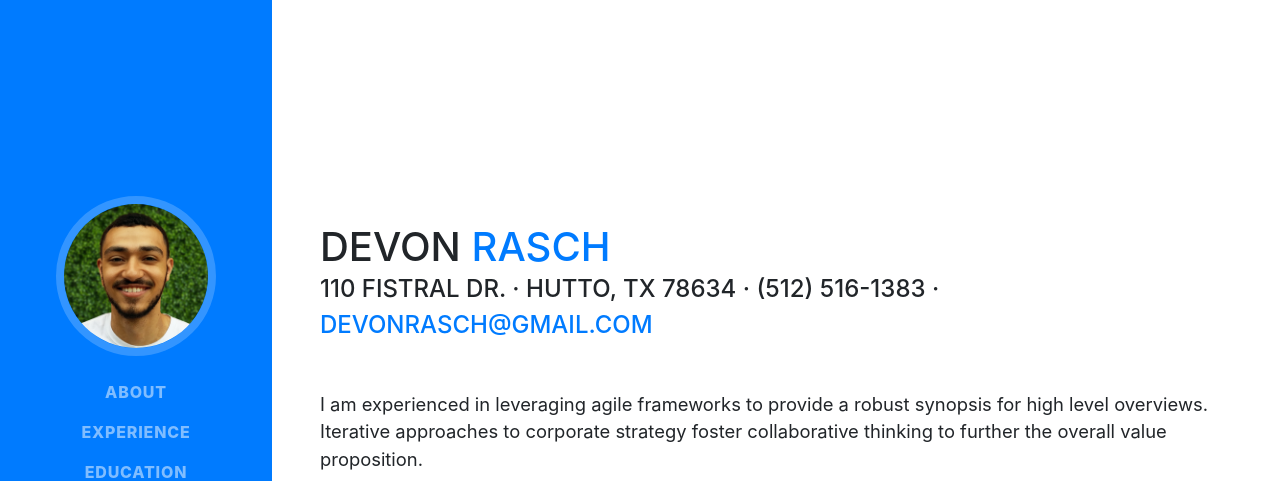
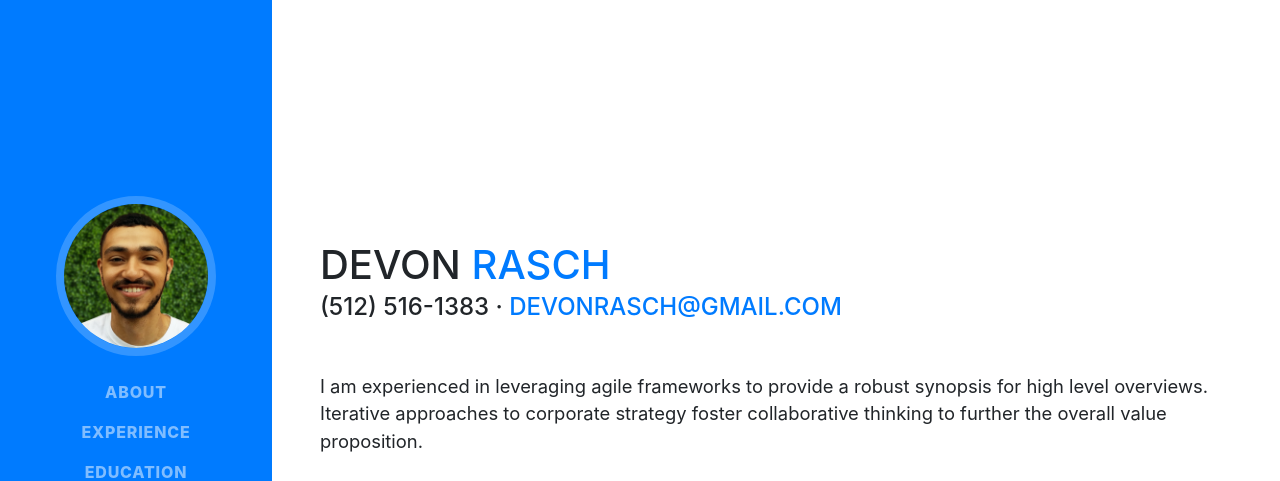
Before and after one commit to zudevon/resumeSite, a website with bundled scripts: page index.html in a window 1280 px wide. Shown: the top 481 px of the page. Built offline with nearby package versions, Linux system fonts and the light colour scheme; a web font is replaced by a local one.

Commit message:
deleted address

```diff
--- a/index.html
+++ b/index.html
@@ -66,7 +66,7 @@
           <h1 class="mb-0">DeVon
             <span class="text-primary">Rasch</span>
           </h1>
-          <div class="subheading mb-5">110 Fistral Dr. · Hutto, TX 78634 · (512) 516-1383 ·
+          <div class="subheading mb-5">(512) 516-1383 ·
             <a href="mailto:name@email.com">devonrasch@gmail.com</a>
           </div>
           <p class="lead mb-5">I am experienced in leveraging agile frameworks to provide a robust synopsis for high level overviews. Iterative approaches to corporate strategy foster collaborative thinking to further the overall value proposition.</p>
```
